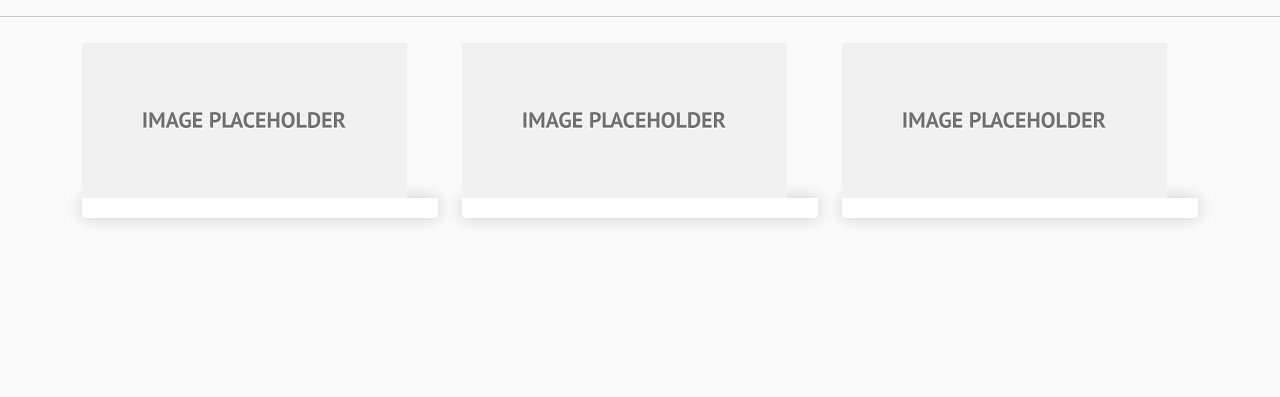
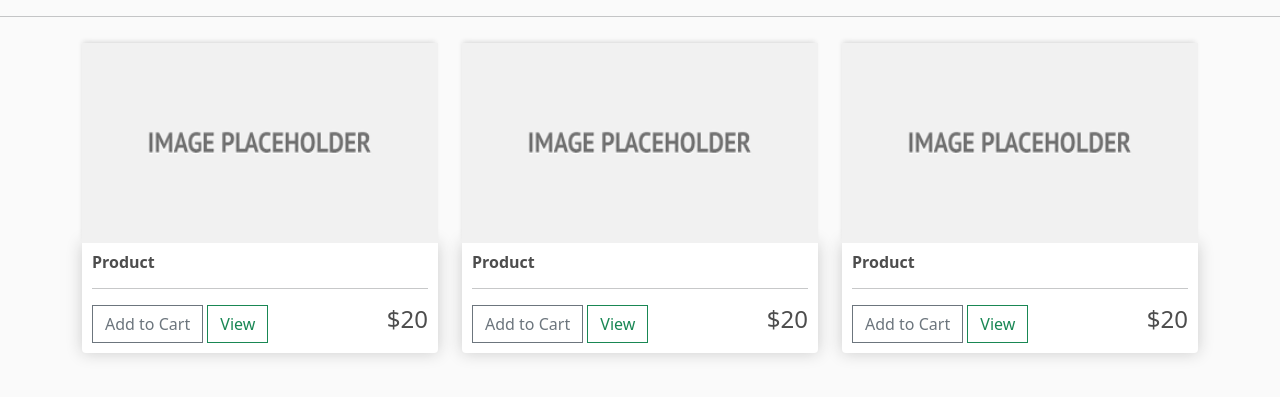
Before and after one commit to Marcos8060/Django-Ecommerce, a Django app: page / in a window 1280 px wide. Shown: the part 57-454 px from the top of the page. Run offline with Django 4.2, Linux system fonts and the light colour scheme.

Commit message:
created placeholder images and product details

```diff
--- a/store/templates/store/store.html
+++ b/store/templates/store/store.html
@@ -5,21 +5,33 @@
 {% block content %}
 <div class="row">
     <div class="col-lg-4">
-        <img src="{% static 'images/placeholder.png' %}" alt="">
+        <img class="thumbnail" src="{% static 'images/placeholder.png' %}" alt="">
         <div class="box-element product">
-
+            <h6><strong>Product</strong></h6>
+            <hr>
+            <button class="btn btn-outline-secondary add-btn">Add to Cart</button>
+            <a class="btn btn-outline-success" href="#">View</a>
+            <h4 style="display: inline-block;float: right;">$20</h4>
         </div>
     </div>
     <div class="col-lg-4">
-        <img src="{% static 'images/placeholder.png' %}" alt="">
+        <img class="thumbnail" src="{% static 'images/placeholder.png' %}" alt="">
         <div class="box-element product">
-
+            <h6><strong>Product</strong></h6>
+            <hr>
+            <button class="btn btn-outline-secondary add-btn">Add to Cart</button>
+            <a class="btn btn-outline-success" href="#">View</a>
+            <h4 style="display: inline-block;float: right;">$20</h4>
         </div>
     </div>
     <div class="col-lg-4">
-        <img src="{% static 'images/placeholder.png' %}" alt="">
+        <img class="thumbnail"  src="{% static 'images/placeholder.png' %}" alt="">
         <div class="box-element product">
-
+            <h6><strong>Product</strong></h6>
+            <hr>
+            <button class="btn btn-outline-secondary add-btn">Add to Cart</button>
+            <a class="btn btn-outline-success" href="#">View</a>
+            <h4 style="display: inline-block;float: right;">$20</h4>
         </div>
     </div>
 </div>
```
